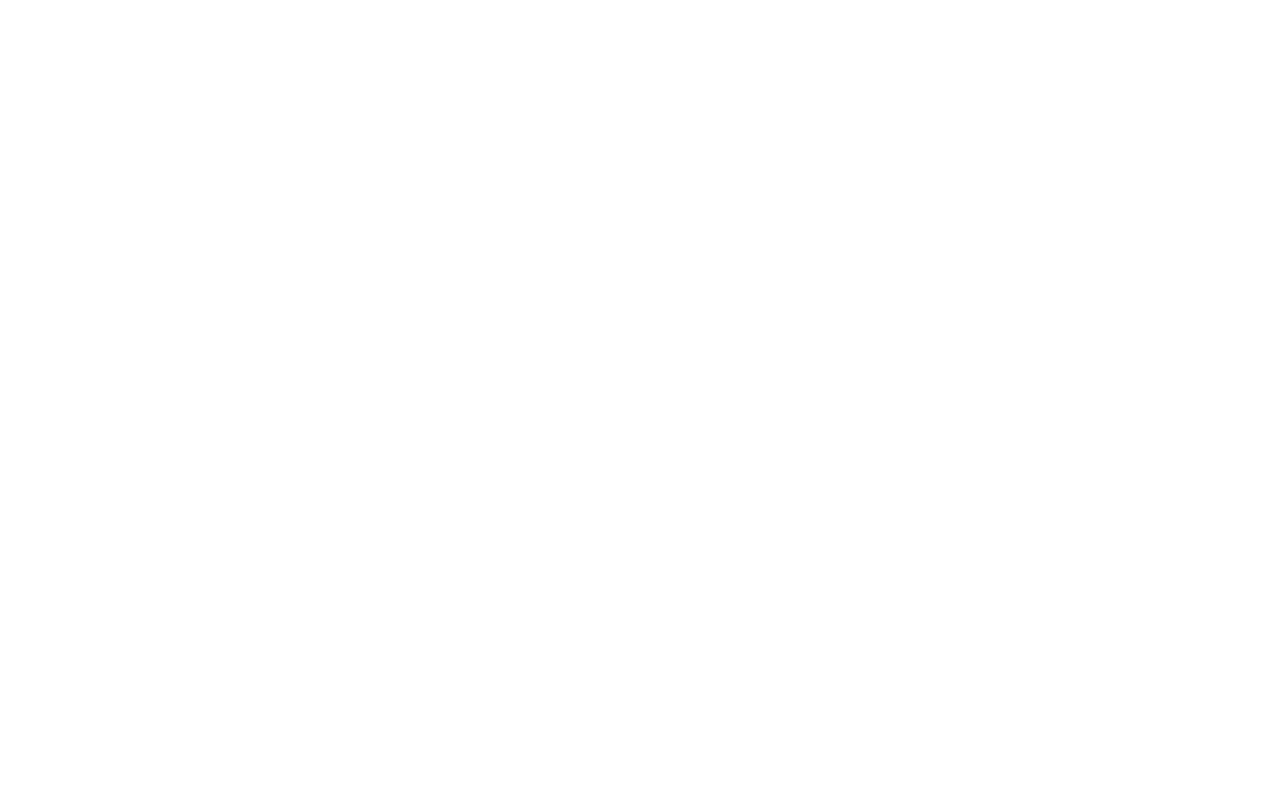
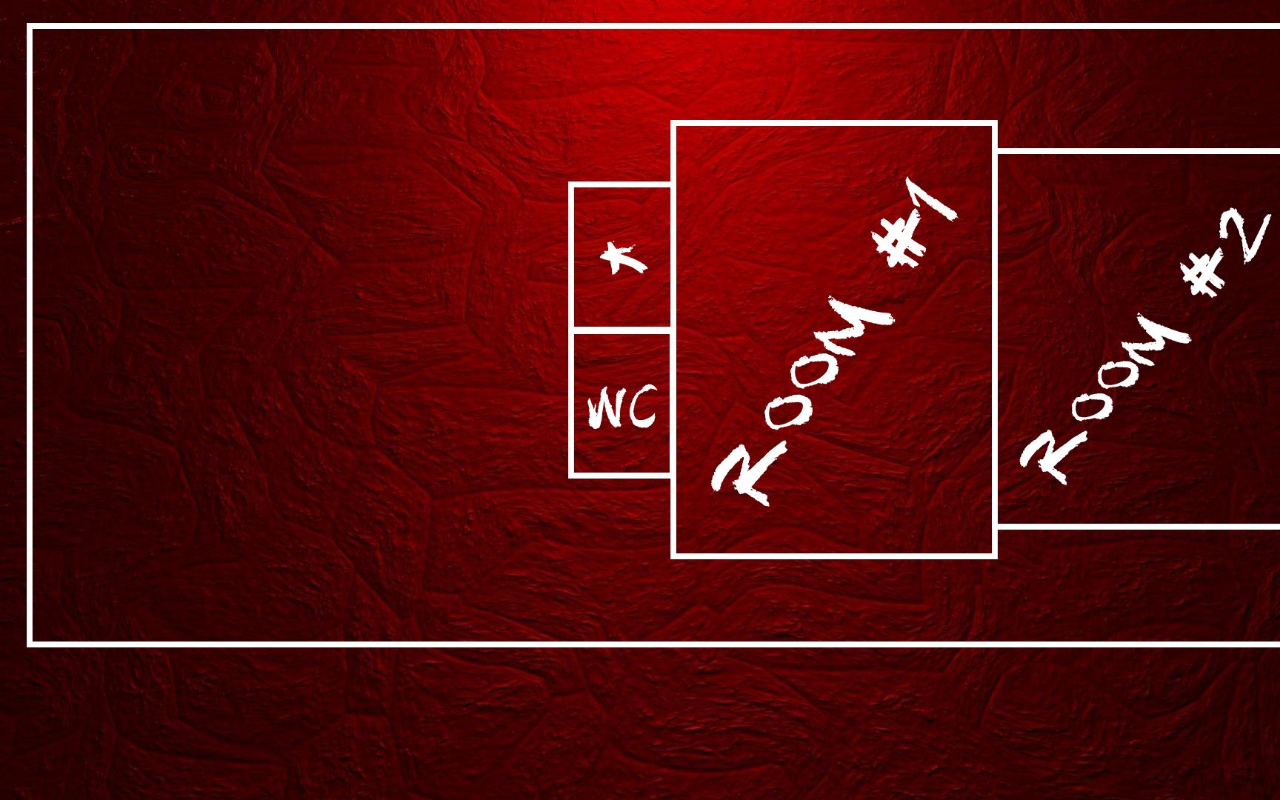
Before and after one commit to mikhailgutsu/DB_Project, a React (Create React App) app in the folder DB_Project/FrontEnd/: page /page/rooms/thirty in a window 1280 px wide. Built offline with nearby package versions, Linux system fonts and the light colour scheme.

Commit message:
rooms-dev

```diff
--- a/DB_Project/FrontEnd/src/Page/Rooms/thirty.js
+++ b/DB_Project/FrontEnd/src/Page/Rooms/thirty.js
@@ -1,13 +1,27 @@
 import React, {useEffect, useState} from 'react';
+import pickImage from "./assets/ab.jpg";
 
 function Thirty()
 {
 
 
+    const containerStyle = {
+        background: `url(${pickImage})`,
+        backgroundSize: 'cover',
+        width: '100%',
+        height: '100vh',
+        display: 'flex',
+        justifyContent: 'center',
+        alignItems: 'center',
+        flexDirection: 'column',
+        color: 'white', // Добавил белый цвет текста для читаемости на фоне изображения
+    };
+
     return(
         <div>
+            <div style={containerStyle}>
 
-
+            </div>
         </div>
     );
 
--- a/DB_Project/FrontEnd/src/Page/Rooms/twentyeight.js
+++ b/DB_Project/FrontEnd/src/Page/Rooms/twentyeight.js
@@ -1,13 +1,27 @@
 import React, {useEffect, useState} from 'react';
+import pickImage from "./assets/abcd.jpg";
 
 function Twentyeight()
 {
 
 
+    const containerStyle = {
+        background: `url(${pickImage})`,
+        backgroundSize: 'cover',
+        width: '100%',
+        height: '100vh',
+        display: 'flex',
+        justifyContent: 'center',
+        alignItems: 'center',
+        flexDirection: 'column',
+        color: 'white', // Добавил белый цвет текста для читаемости на фоне изображения
+    };
+
     return(
         <div>
+            <div style={containerStyle}>
 
-
+            </div>
         </div>
     );
 
--- a/DB_Project/FrontEnd/src/Page/Rooms/twentyfive.js
+++ b/DB_Project/FrontEnd/src/Page/Rooms/twentyfive.js
@@ -1,13 +1,27 @@
 import React, {useEffect, useState} from 'react';
+import pickImage from "./assets/abcd.jpg";
 
 function Twentyfive()
 {
 
 
+    const containerStyle = {
+        background: `url(${pickImage})`,
+        backgroundSize: 'cover',
+        width: '100%',
+        height: '100vh',
+        display: 'flex',
+        justifyContent: 'center',
+        alignItems: 'center',
+        flexDirection: 'column',
+        color: 'white', // Добавил белый цвет текста для читаемости на фоне изображения
+    };
+
     return(
         <div>
+            <div style={containerStyle}>
 
-
+            </div>
         </div>
     );
 
--- a/DB_Project/FrontEnd/src/Page/Rooms/twentyfour.js
+++ b/DB_Project/FrontEnd/src/Page/Rooms/twentyfour.js
@@ -1,13 +1,27 @@
 import React, {useEffect, useState} from 'react';
+import pickImage from "./assets/ab.jpg";
 
 function Twentyfour()
 {
 
 
+    const containerStyle = {
+        background: `url(${pickImage})`,
+        backgroundSize: 'cover',
+        width: '100%',
+        height: '100vh',
+        display: 'flex',
+        justifyContent: 'center',
+        alignItems: 'center',
+        flexDirection: 'column',
+        color: 'white', // Добавил белый цвет текста для читаемости на фоне изображения
+    };
+
     return(
         <div>
+            <div style={containerStyle}>
 
-
+            </div>
         </div>
     );
 
--- a/DB_Project/FrontEnd/src/Page/Rooms/twentynine.js
+++ b/DB_Project/FrontEnd/src/Page/Rooms/twentynine.js
@@ -1,15 +1,28 @@
 import React, {useEffect, useState} from 'react';
+import pickImage from "./assets/abc.jpg";
 
 function Twentynine()
 {
 
 
+    const containerStyle = {
+        background: `url(${pickImage})`,
+        backgroundSize: 'cover',
+        width: '100%',
+        height: '100vh',
+        display: 'flex',
+        justifyContent: 'center',
+        alignItems: 'center',
+        flexDirection: 'column',
+        color: 'white', // Добавил белый цвет текста для читаемости на фоне изображения
+    };
+
     return(
         <div>
+            <div style={containerStyle}>
 
-
+            </div>
         </div>
     );
-
 }
 export default Twentynine;
--- a/DB_Project/FrontEnd/src/Page/Rooms/twentyone.js
+++ b/DB_Project/FrontEnd/src/Page/Rooms/twentyone.js
@@ -1,13 +1,27 @@
 import React, {useEffect, useState} from 'react';
+import pickImage from "./assets/abc.jpg";
 
 function Twentyone()
 {
 
 
+    const containerStyle = {
+        background: `url(${pickImage})`,
+        backgroundSize: 'cover',
+        width: '100%',
+        height: '100vh',
+        display: 'flex',
+        justifyContent: 'center',
+        alignItems: 'center',
+        flexDirection: 'column',
+        color: 'white', // Добавил белый цвет текста для читаемости на фоне изображения
+    };
+
     return(
         <div>
+            <div style={containerStyle}>
 
-
+            </div>
         </div>
     );
 
--- a/DB_Project/FrontEnd/src/Page/Rooms/twentyseven.js
+++ b/DB_Project/FrontEnd/src/Page/Rooms/twentyseven.js
@@ -1,13 +1,27 @@
 import React, {useEffect, useState} from 'react';
+import pickImage from "./assets/abcde.jpg";
 
 function Twentyseven()
 {
 
 
+    const containerStyle = {
+        background: `url(${pickImage})`,
+        backgroundSize: 'cover',
+        width: '100%',
+        height: '100vh',
+        display: 'flex',
+        justifyContent: 'center',
+        alignItems: 'center',
+        flexDirection: 'column',
+        color: 'white', // Добавил белый цвет текста для читаемости на фоне изображения
+    };
+
     return(
         <div>
+            <div style={containerStyle}>
 
-
+            </div>
         </div>
     );
 
--- a/DB_Project/FrontEnd/src/Page/Rooms/twentysix.js
+++ b/DB_Project/FrontEnd/src/Page/Rooms/twentysix.js
@@ -1,13 +1,27 @@
 import React, {useEffect, useState} from 'react';
+import pickImage from "./assets/abc.jpg";
 
 function Twentysix()
 {
 
 
+    const containerStyle = {
+        background: `url(${pickImage})`,
+        backgroundSize: 'cover',
+        width: '100%',
+        height: '100vh',
+        display: 'flex',
+        justifyContent: 'center',
+        alignItems: 'center',
+        flexDirection: 'column',
+        color: 'white', // Добавил белый цвет текста для читаемости на фоне изображения
+    };
+
     return(
         <div>
+            <div style={containerStyle}>
 
-
+            </div>
         </div>
     );
 
--- a/DB_Project/FrontEnd/src/Page/Rooms/twentythree.js
+++ b/DB_Project/FrontEnd/src/Page/Rooms/twentythree.js
@@ -1,13 +1,27 @@
 import React, {useEffect, useState} from 'react';
+import pickImage from "./assets/abcde.jpg";
 
 function Twentythree()
 {
 
 
+    const containerStyle = {
+        background: `url(${pickImage})`,
+        backgroundSize: 'cover',
+        width: '100%',
+        height: '100vh',
+        display: 'flex',
+        justifyContent: 'center',
+        alignItems: 'center',
+        flexDirection: 'column',
+        color: 'white', // Добавил белый цвет текста для читаемости на фоне изображения
+    };
+
     return(
         <div>
+            <div style={containerStyle}>
 
-
+            </div>
         </div>
     );
 
--- a/DB_Project/FrontEnd/src/Page/Rooms/twentytwo.js
+++ b/DB_Project/FrontEnd/src/Page/Rooms/twentytwo.js
@@ -1,13 +1,27 @@
 import React, {useEffect, useState} from 'react';
+import pickImage from "./assets/abc.jpg";
 
 function Twentytwo()
 {
 
 
+    const containerStyle = {
+        background: `url(${pickImage})`,
+        backgroundSize: 'cover',
+        width: '100%',
+        height: '100vh',
+        display: 'flex',
+        justifyContent: 'center',
+        alignItems: 'center',
+        flexDirection: 'column',
+        color: 'white', // Добавил белый цвет текста для читаемости на фоне изображения
+    };
+
     return(
         <div>
+            <div style={containerStyle}>
 
-
+            </div>
         </div>
     );
 
```
